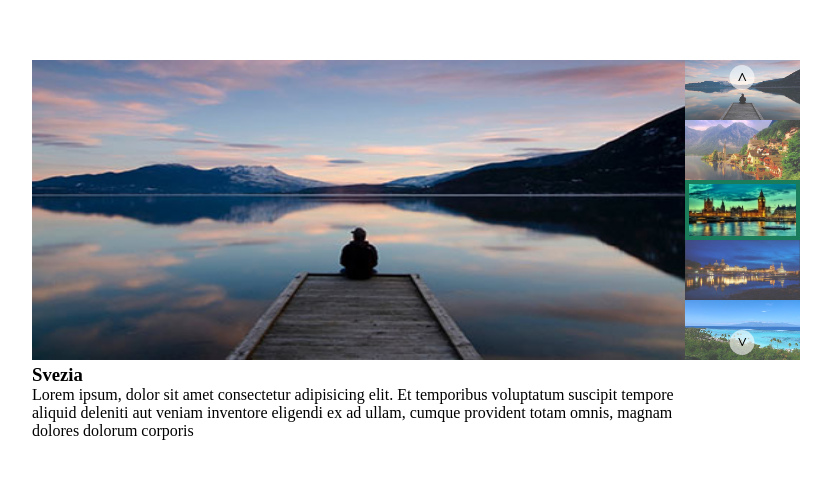
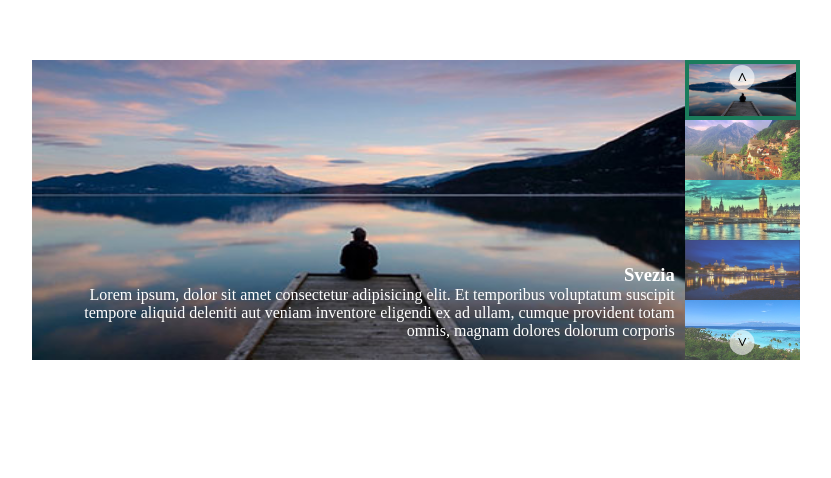
Before and after one commit to LucaSunseri/js-array-carousel, a plain HTML site: page index.html in a window 1280 px wide. Shown: the part 190-668 px from the top of the page, without its empty margins (224-1055 px from the left). Drawn offline with Linux system fonts and the light colour scheme.

Commit message:
fix class css text

```diff
--- a/css/style.css
+++ b/css/style.css
@@ -43,7 +43,7 @@
   height: 100%;
 }
 
-.carousel__main__text {
+.carousel__main__image__text{
   position: absolute;
   bottom: 10px;
   left: 0;
--- a/index.html
+++ b/index.html
@@ -57,13 +57,13 @@
 
       <div class="carousel__control">
 
-        <div class="carousel__control__image">
+        <div class="carousel__control__image active">
           <img src="img/01.jpg" alt="img1">
         </div>
         <div class="carousel__control__image">
           <img src="img/02.jpg" alt="img2">
         </div>
-        <div class="carousel__control__image active">
+        <div class="carousel__control__image">
           <img src="img/03.jpg" alt="img3">
         </div>
         <div class="carousel__control__image">
```
